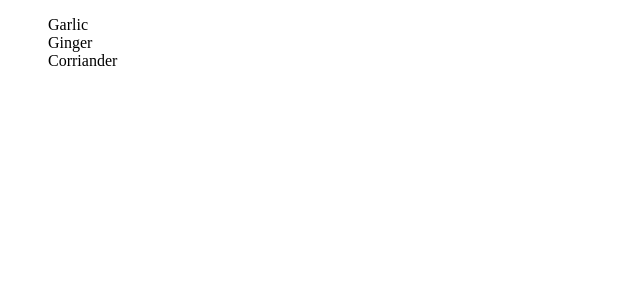
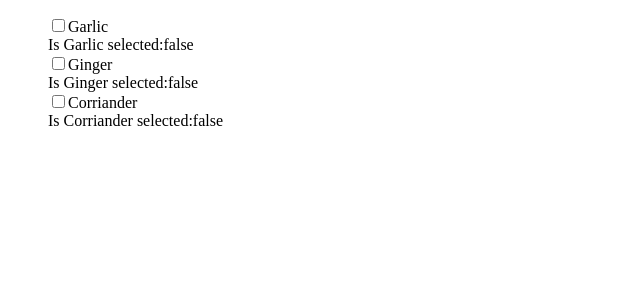
Before and after one commit to siruvolu/thanos, a React (Create React App) app: page / in a window 1280 px wide. Shown: the top 300 px of the page, without its empty margins (0-640 px from the left). Built offline with nearby package versions, Linux system fonts and the light colour scheme.

Commit message:
added checkbox

```diff
--- a/src/components/IngredientItem/IngredientItem.tsx
+++ b/src/components/IngredientItem/IngredientItem.tsx
@@ -1,9 +1,23 @@
+import React, { useState } from "react";
 import { Ingredient } from "../../interfaces/Ingredient"
 
 function IngredientItem(props: { ingredient: Ingredient }) {
+    const [checked, setChecked] = useState(false);
+
+    const handleChange = () => {
+        console.log(!checked);
+        setChecked(!checked);
+    }
     return (
         <div>
+            <input
+            type="checkbox"
+            checked={checked}
+            onChange={handleChange}
+             />
             <span>{props.ingredient.text}</span>
+            <br/>
+            <span>Is {props.ingredient.text} selected:{"" + checked}</span>
         </div>
     )
 }
```
